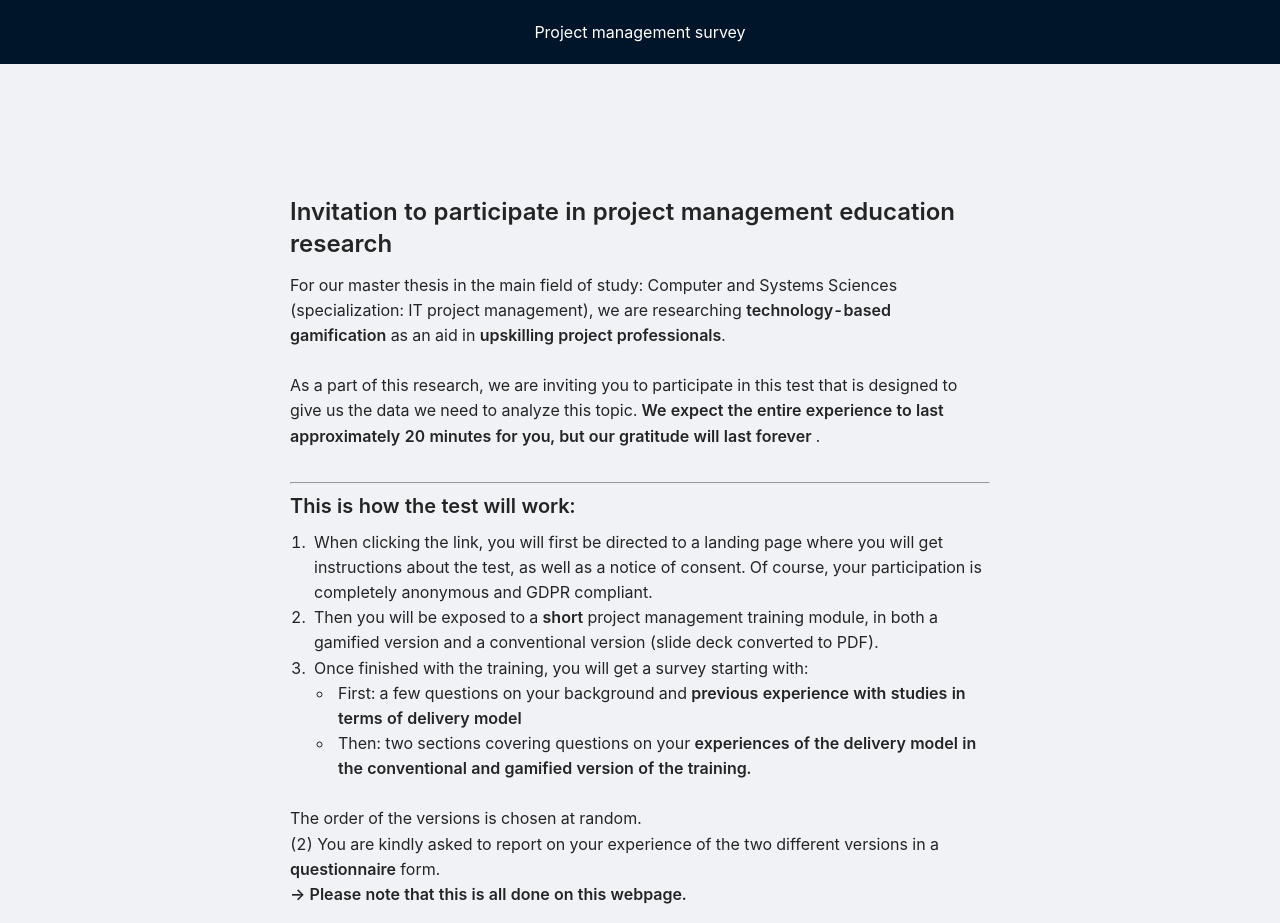
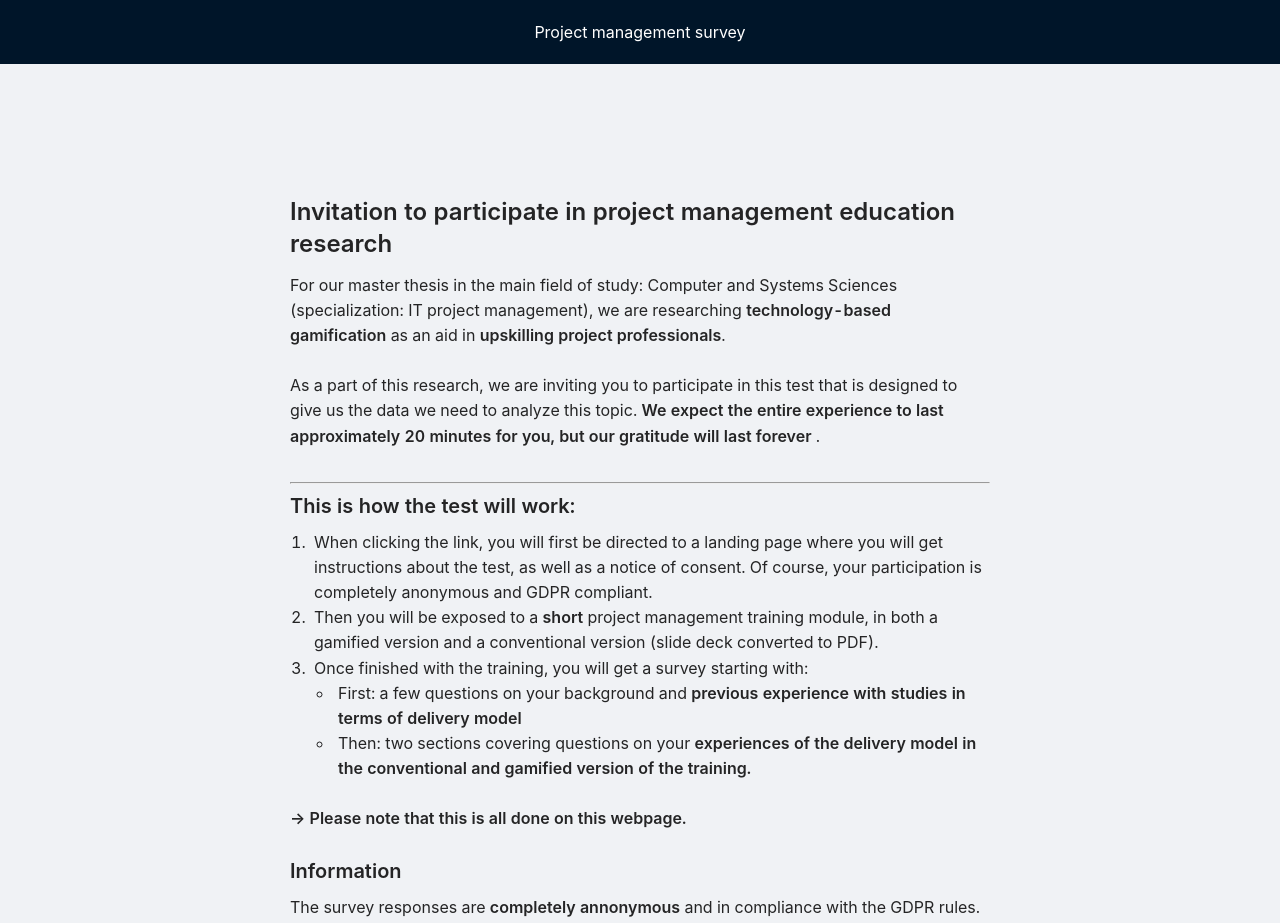
Before and after one commit to tbwiss/gamified-pm-learning, a React (Create React App) app: page / in a window 1280 px wide. Shown: the top 923 px of the page. Built offline with nearby package versions, Linux system fonts and the light colour scheme.

Commit message:
update landingpage v2

```diff
--- a/src/components/landing/LandingPage.tsx
+++ b/src/components/landing/LandingPage.tsx
@@ -69,11 +69,6 @@ const LandingPage: FC<{ onGo: (...args: any[]) => any }> = ({ onGo }) => {
               </li>
             </ol>
             <br />
-            The order of the versions is chosen at random.
-            <br />
-            (2) You are kindly asked to report on your experience of the two
-            different versions in a <strong>questionnaire</strong> form.
-            <br />
             <strong>
               &#x2192; Please note that this is all done on this webpage.
             </strong>
```
